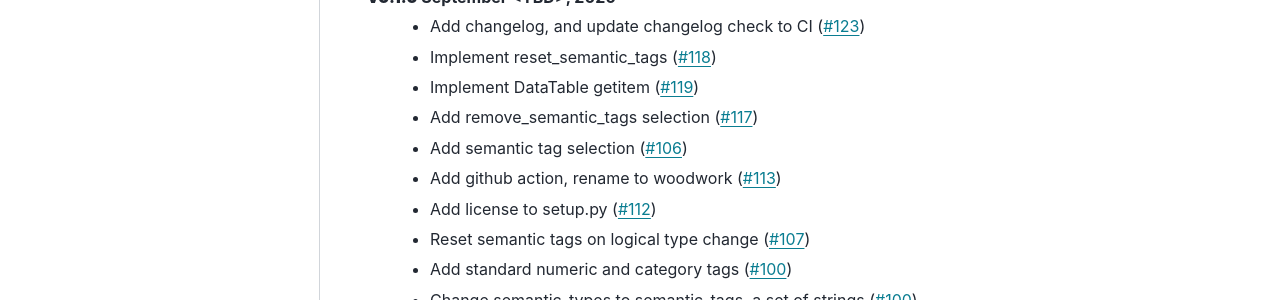
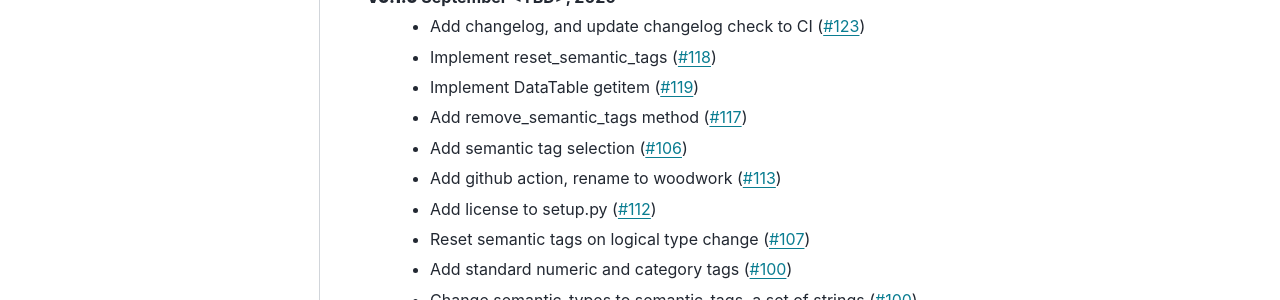
Before and after one commit to alteryx/woodwork, a Sphinx documentation site: the page built from docs/source/changelog.rst, in a window 1280 px wide and 900 px high. Shown: the part 413-713 px from the top of the window. Built offline with Sphinx 7.4.7 and the PyData theme 0.15.4, drawn with Linux system fonts in a browser that asks for light colours; comment, search, counter and statistics services are not loaded.

Commit message:
fix based on feedback

```diff
--- a/docs/source/changelog.rst
+++ b/docs/source/changelog.rst
@@ -14,7 +14,7 @@ Changelog
     * Add changelog, and update changelog check to CI (:pr:`123`)
     * Implement reset_semantic_tags (:pr:`118`)
     * Implement DataTable getitem (:pr:`119`)
-    * Add remove_semantic_tags selection (:pr:`117`)
+    * Add remove_semantic_tags method (:pr:`117`)
     * Add semantic tag selection (:pr:`106`)
     * Add github action, rename to woodwork (:pr:`113`)
     * Add license to setup.py (:pr:`112`)
```
Also changed, not shown: 1 other file.
